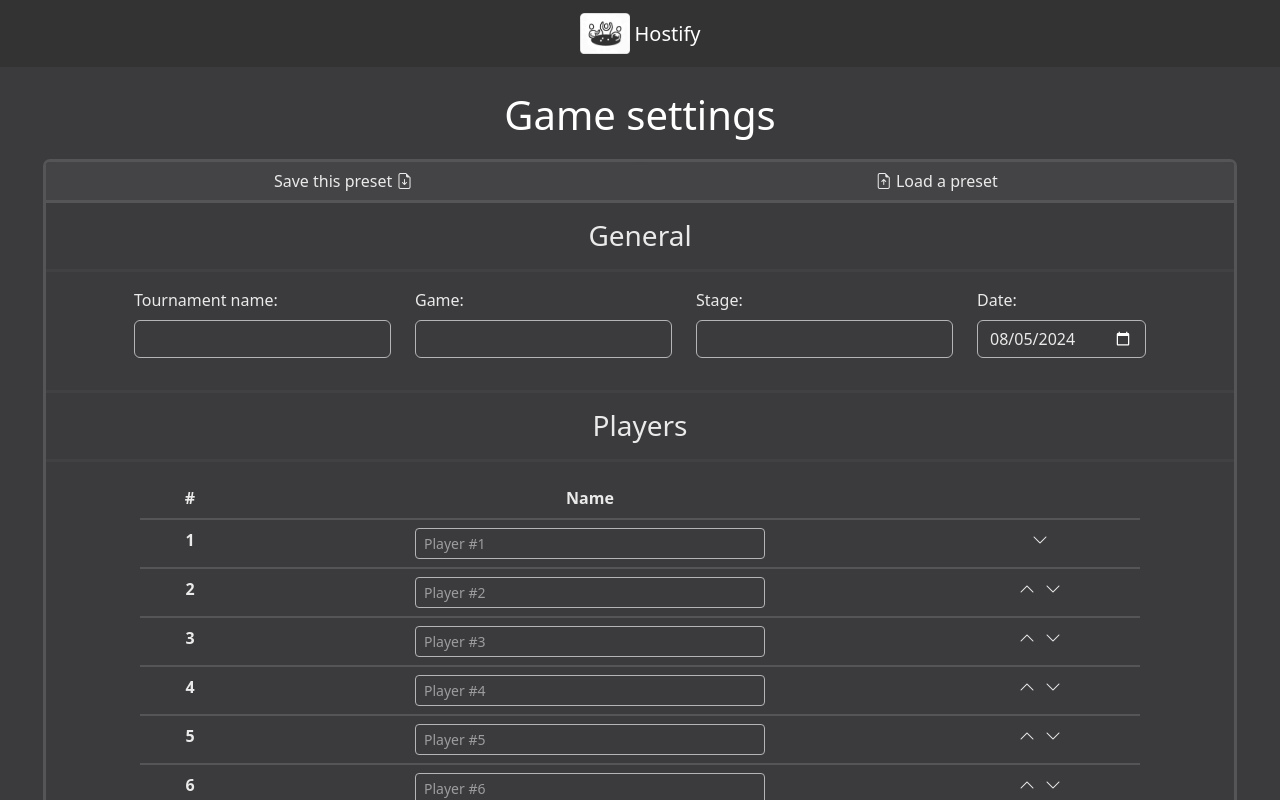
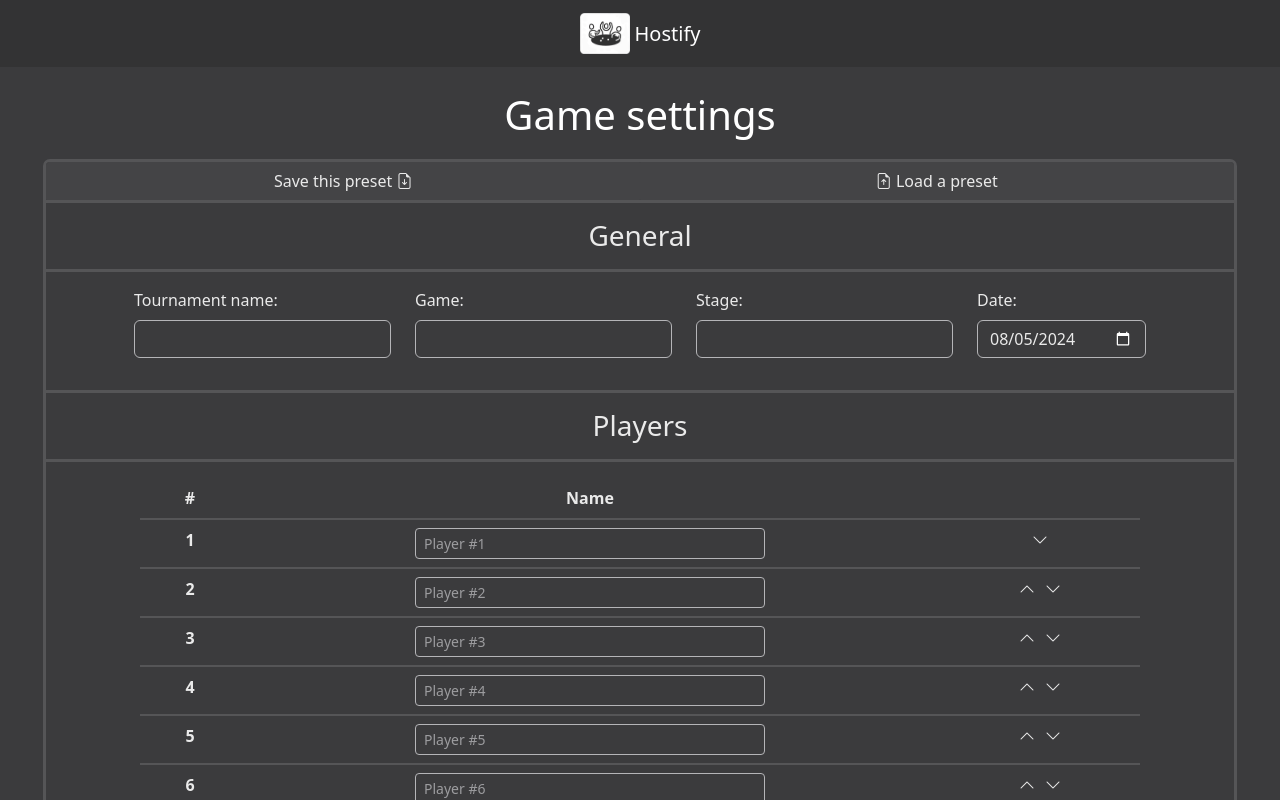
Before and after one commit to RomanLytvynUA/Hostify, a Vue app: page /setup in a window 1280 px wide. Shown: the top 800 px of the page. Built offline with nearby package versions, Linux system fonts and the light colour scheme.

Commit message:
setup-hr opacity fix

```diff
--- a/src/assets/styles.css
+++ b/src/assets/styles.css
@@ -46,7 +46,8 @@ body {
 .setup-hr {
     background-color: #555557;
     height: 3px;
-    border: 0;
+    border-color: #555557;
+    opacity: 1;
 }
 
 .setup-table {
```
